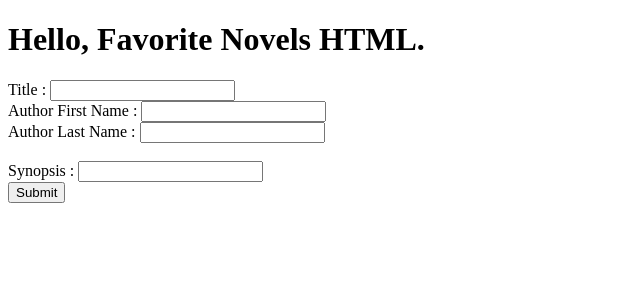
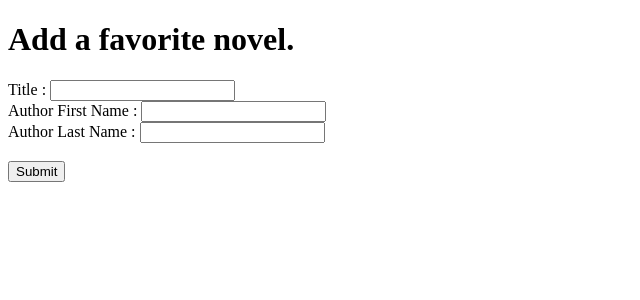
Before and after one commit to claradeal/final_project, a web app: file views/index.html in a window 1280 px wide. Shown: the top 300 px of the page, without its empty margins (0-640 px from the left). Run offline with its HTML, style and script files only (its server is not run), Linux system fonts and the light colour scheme; some libraries are stand-ins or nearby versions.

Commit message:
changed title

```diff
--- a/views/index.html
+++ b/views/index.html
@@ -7,7 +7,7 @@
 		<link rel="stylesheet" href="/style.css">
 	</head>
 	<body>
-		<h1>Hello, Favorite Novels HTML.</h1>
+		<h1>Add a favorite novel.</h1>
 		<p></p>
      <form action="/novel/add" method="post">
         <!-- <form action="/novel/add" method="post"></form> -->
@@ -19,13 +19,8 @@
       <input type="text" name="last" value=""><br><br>
       <!-- <label>Year of Publication :</label>
       <input type="number" name="year" value="1984"><br> -->
-      <label>Synopsis :</label>
-      <input type="text" name="synopsis" value=" "><br>
-
-      <!-- <label>First Name :</label>
-      <input type="text" name="first" value="John"><br>
-      <label>Last Name :</label>
-      <input type="text" name="last" value="Doe"><br><br> -->
+      <!-- <label>Synopsis :</label>
+      <input type="text" name="synopsis" value=" "><br> -->
       <input type="submit" value="Submit">
     </form>
 	</body>
```
